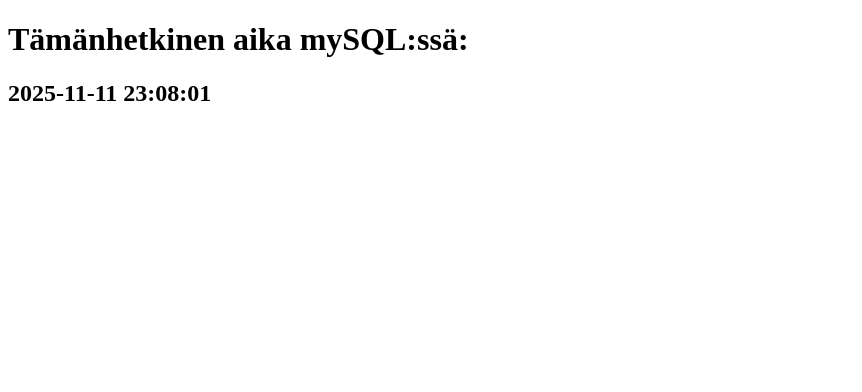
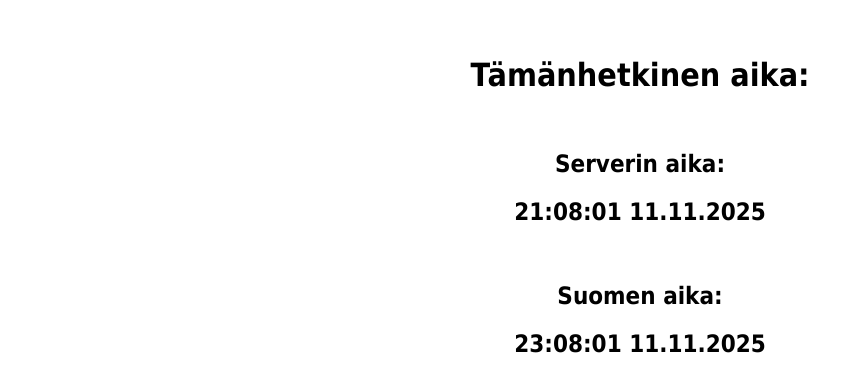
Before and after one commit to RoopeSalin/linux-administration, a Flask app: page / in a window 1280 px wide. Shown: the top 392 px of the page, without its empty margins (0-862 px from the left). Run offline with Flask 3, Linux system fonts and the light colour scheme.

Commit message:
viikkotehtävä2 valmis

```diff
--- a/viikkotehtävä2/app.py
+++ b/viikkotehtävä2/app.py
@@ -4,7 +4,6 @@
 import pytz
 
 app = Flask(__name__)
-
 
 def get_current_time():
     conn = mysql.connector.connect(
@@ -21,12 +20,11 @@
 
     if row:
         server_time = row[0]
-        result = server_time.astimezone(pytz.timezone('Europe/Helsinki'))
+        # adjust timezone
+        finland_time = server_time.astimezone(pytz.timezone('Europe/Helsinki'))
+        return server_time, finland_time
     else:
-        result = None
-
-    return result
-
+        return None, None
 
 @app.route('/')
 def index():
@@ -34,9 +32,20 @@
 
 @app.route('/time')
 def time():
-    current_time = get_current_time()
-    return jsonify({'time': str(current_time.strftime("%Y-%m-%d %H:%M:%S"))})
+    server_time, finland_time = get_current_time()
 
+    if server_time and finland_time:
+        response = {
+            'server_time': server_time.strftime("%H:%M:%S %d.%m.%Y"),
+            'finland_time': finland_time.strftime("%H:%M:%S %d.%m.%Y")
+        }
+    else:
+        response = {
+            'server_time': None,
+            'finland_time': None
+        }
+
+    return jsonify(response)
 
 if __name__ == '__main__':
     app.run(host='0.0.0.0', port=5000)
--- a/viikkotehtävä2/templates/index.html
+++ b/viikkotehtävä2/templates/index.html
@@ -8,7 +8,8 @@
             try {
                 const response = await fetch('/time');
                 const data = await response.json();
-                document.getElementById('clock').innerText = data.time;
+                document.getElementById('server-clock').innerText = data.server_time;
+                document.getElementById('finland-clock').innerText = data.finland_time;
             } catch (err) {
                 console.error('Error fetching time:', err);
             }
@@ -17,8 +18,21 @@
         setInterval(updateTime, 1000);
         window.onload = updateTime;
     </script>
+
+    <style>
+      html { color-scheme: light dark; }
+      body { width: 35em; margin: 0 auto; font-family: Tahoma, Verdana, Arial, sans-serif;}
+      h2 { text-align: center; }
+      .label { text-align: center; margin-bottom: 0; margin-top: 10%;}
+    </style>
 </head>
 <body>
-    <h1>Tämänhetkinen aika mySQL:ssä:</h1>
-    <h2 id="clock">{{ current_time }}</h2>
+    <h1 style="text-align:center; margin-top: 10%;">Tämänhetkinen aika:</h1>
+
+    <h2 class="label">Serverin aika:</h2>
+    <h2 id="server-clock">Loading...</h2>
+
+    <h2 class="label">Suomen aika:</h2>
+    <h2 id="finland-clock">Loading...</h2>
 </body>
+</html>
```
